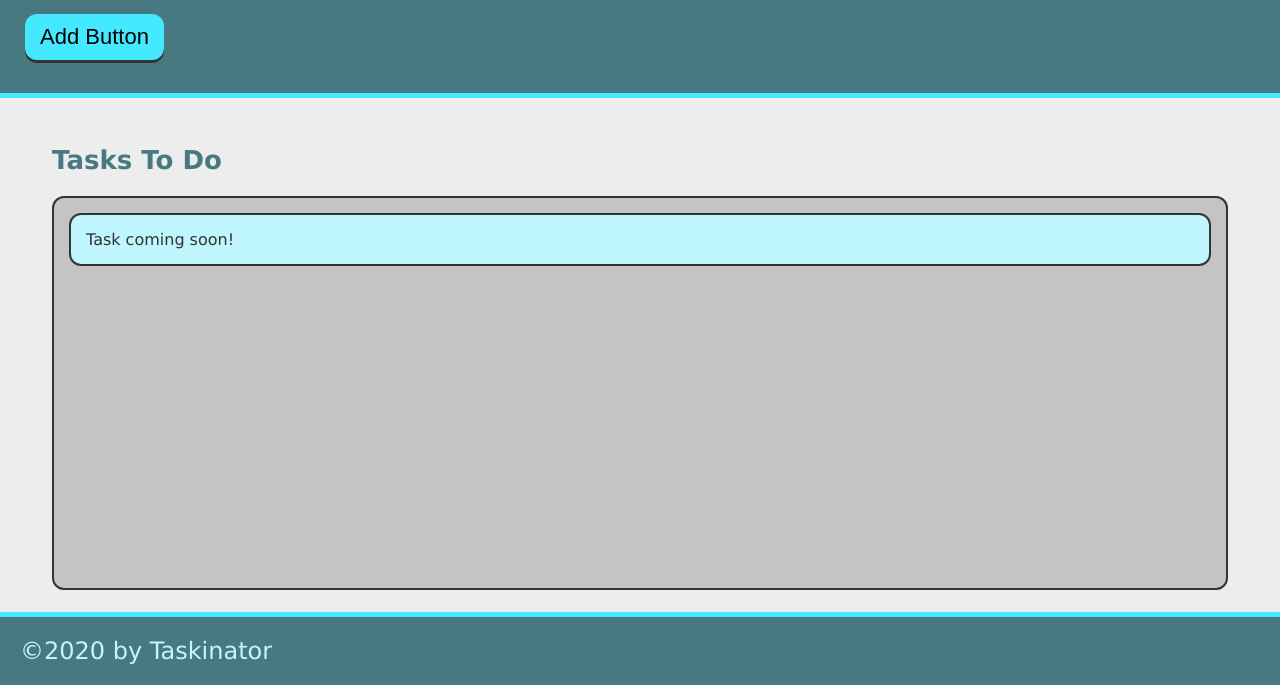
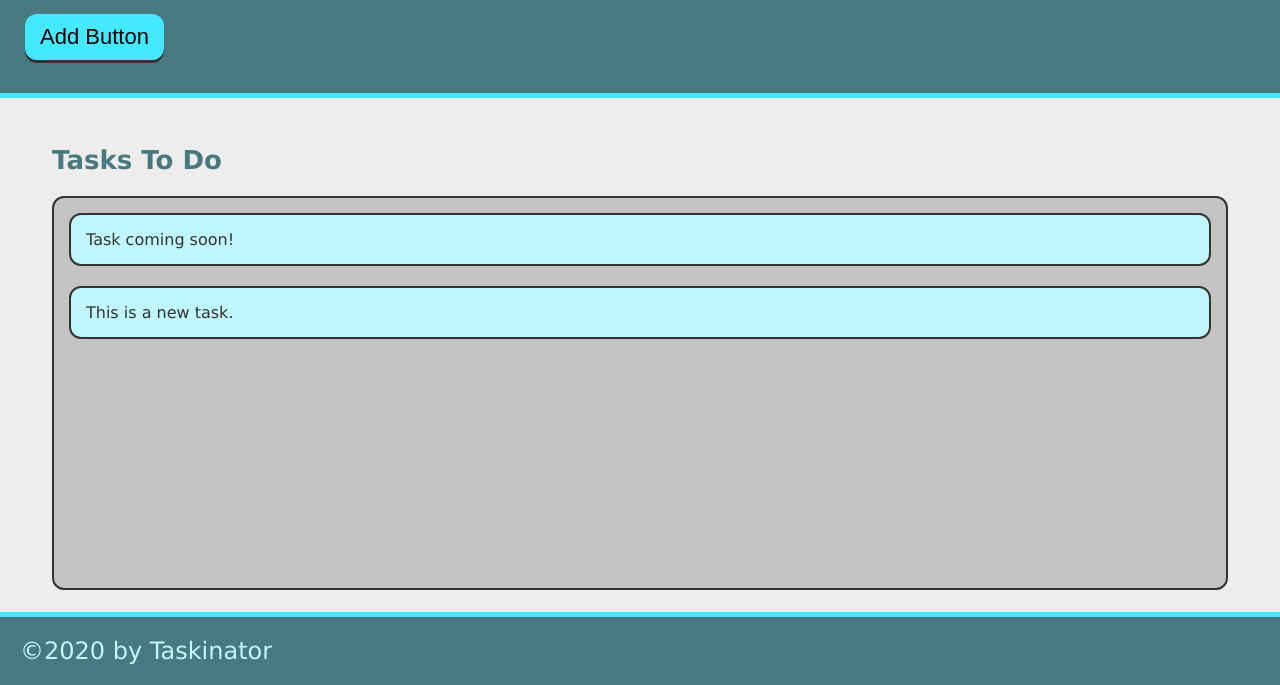
Before and after one commit to KaitlynMilliken/taskinator, a plain HTML site: page index.html in a window 1280 px wide. Both pictures are taken after a click on the button "Add Button". Shown: the part 115-800 px from the top of the page. Drawn offline with Linux system fonts and the light colour scheme.

Commit message:
finish add task feature

```diff
--- a/assets/js/script.js
+++ b/assets/js/script.js
@@ -0,0 +1,11 @@
+var buttonEl = document.querySelector("#save-task");
+var tasksToDoEl = document.querySelector("#tasks-to-do");
+
+var createTaskHandler = function() {
+    var listItemEl = document.createElement("li");
+    listItemEl.className = "task-item";
+    listItemEl.textContent = "This is a new task.";
+    tasksToDoEl.appendChild(listItemEl);
+}
+
+buttonEl.addEventListener("click", createTaskHandler);
--- a/index.html
+++ b/index.html
@@ -11,12 +11,12 @@
     <header>
         <h1 class="page-title">Taskinator</h1>
         <p>Click the button below to add a new task!</p>
-        <button class="btn">Add Button</button>
+        <button class="btn" id="save-task">Add Button</button>
     </header>
     <main class="page-content">
         <section class="task-list-wrapper">
             <h2 class="list-title">Tasks To Do</h2>
-            <ul class="task-list">
+            <ul class="task-list" id="tasks-to-do">
                 <li class="task-item">Task coming soon!</li>
             </ul>
         </section>
```
